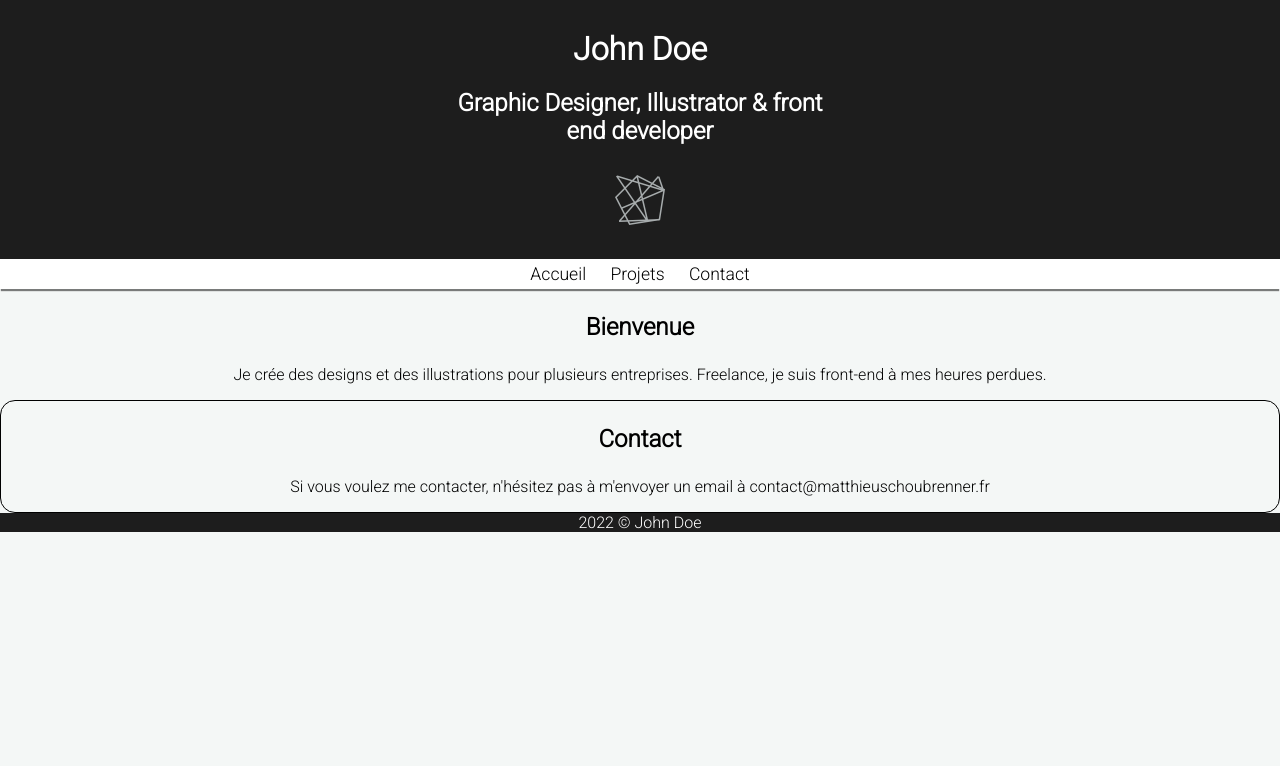
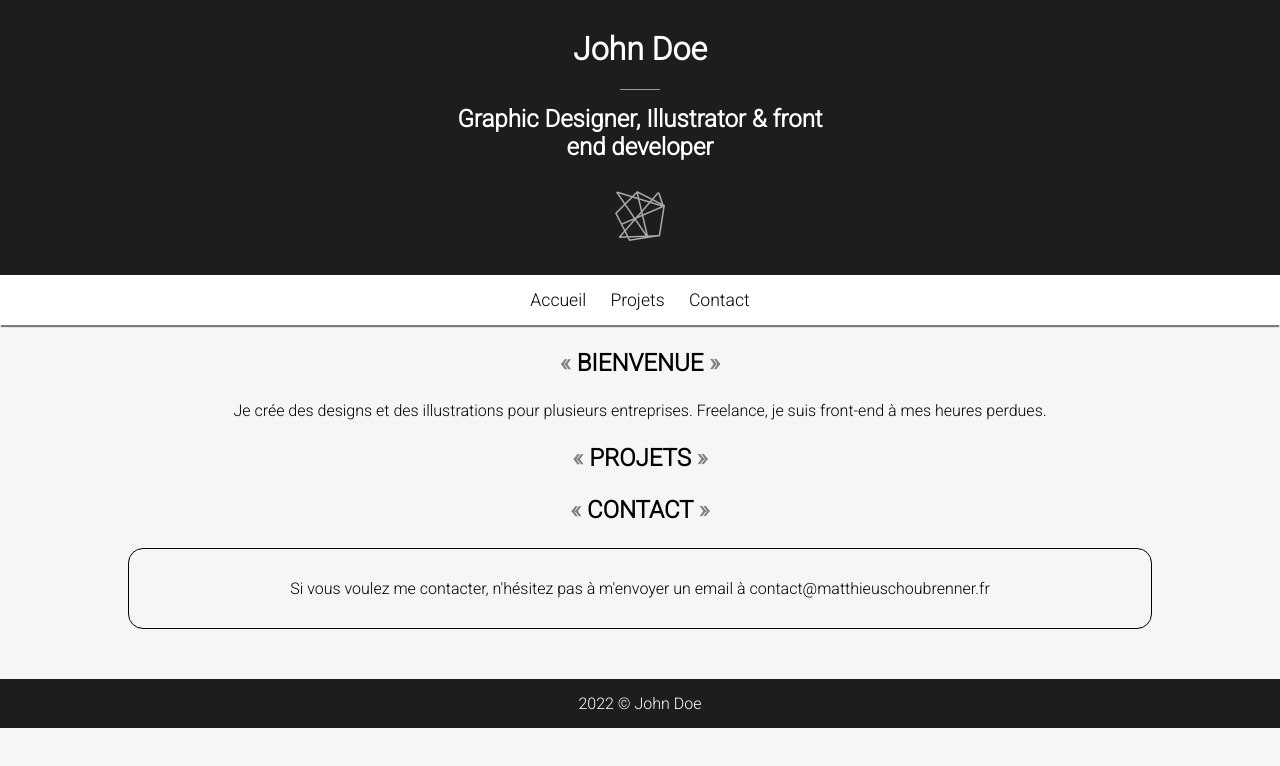
Before and after one commit to MatthieuSchoubrenner/Website-example, a plain HTML site: page HTML/index.html in a window 1280 px wide. Drawn offline with Linux system fonts and the light colour scheme.

Commit message:
🎨 Improve structure / format of the code by adding div, classes and ids

```diff
--- a/CSS/default.css
+++ b/CSS/default.css
@@ -25,16 +25,40 @@ h1 {
     padding-top: 30px;
 }
 
+h2 {
+    font-size: 1.5em;
+}
+
+.separator {
+    width: 40px;
+    height: 1px;
+    margin: 15px auto 15px auto;
+    display: block;
+    background-color: #999999;
+}
+
+.container {
+    width: 80%;
+    margin: auto;
+}
+
 section {
     text-align: center;
 }
 
-h2 {
-    font-size: 1.5em;
+h3:before {
+    content: "« ";
+    color: gray;
+}
+
+h3:after {
+    content: " »";
+    color: gray;
 }
 
 h3 {
     font-size: 1.5em;
+    text-transform: uppercase;
 }
 
 nav {
@@ -42,7 +66,8 @@ nav {
     background-color: white;
     box-shadow: 0px 3px 1px -1px rgba(0, 0, 0, 0.5);
     font-size: 1.1em;
-    padding: 5px;
+    padding: 15px;
+
 }
 
 nav a:hover {
@@ -68,12 +93,15 @@ li {
 #contact {
     border: 1px solid black;
     border-radius: 15px;
+    padding: 30px;
+    margin-bottom: 50px;
 }
 
 footer {
     background-color: #1D1D1D;
     color: white;
     text-align: center;
+    padding: 15px;
 }
 #logo {
     margin-top: 30px;
--- a/HTML/index.html
+++ b/HTML/index.html
@@ -11,6 +11,7 @@
 <body>
     <header>
         <h1>John Doe</h1>
+        <span class="separator"></span>
         <h2>Graphic Designer, Illustrator & front end developer</h2>
         <img src="../IMG/logo.png" alt="logo" title="logo du site" id="logo">
     </header>
@@ -23,15 +24,21 @@
         </ul>
     </nav>
 
+    <div class="container">
         <section>
             <h3>Bienvenue</h3>
             <p>Je crée des designs et des illustrations pour plusieurs entreprises. Freelance, je suis front-end à mes heures perdues.</p>
         </section>
 
-    <section id="contact">
+        <section>
+            <h3>Projets</h3>
+        </section>
+
+        <section>
             <h3>Contact</h3>
-        <p>Si vous voulez me contacter, n'hésitez pas à m'envoyer un email à <a href="mailto:contact@matthieuschoubrenner.fr">contact@matthieuschoubrenner.fr</a></p>
+            <p id="contact">Si vous voulez me contacter, n'hésitez pas à m'envoyer un email à <a href="mailto:contact@matthieuschoubrenner.fr">contact@matthieuschoubrenner.fr</a></p>
         </section>
+    </div>
 
     <footer>
         <span>2022 © John Doe</span>
```
Also changed, not shown: HTML/project.html (+10 -3 lines). Lines whose indentation alone changed are shown as unchanged.
